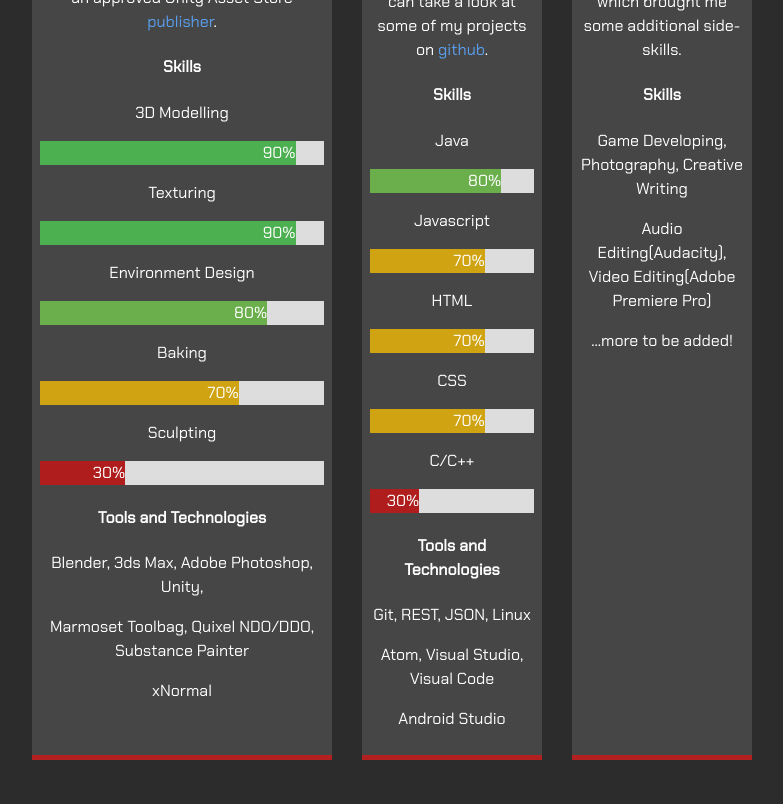
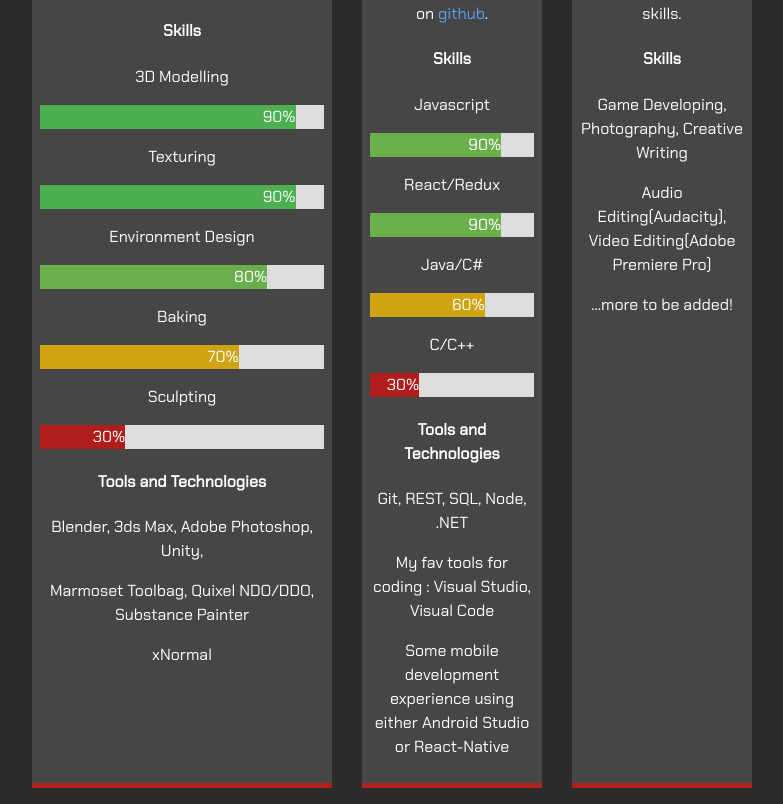
Before and after one commit to nrobert-dev/portfolio, a website: page dist/about.html in a window 1280 px wide. Shown: the part 1296-2100 px from the top of the page, without its empty margins (288-1071 px from the left). Drawn offline with Linux system fonts and the light colour scheme.

Commit message:
about section update

```diff
--- a/dist/about.html
+++ b/dist/about.html
@@ -51,7 +51,7 @@
             <div class="bio">
                 <h3 class="text-secondary">Summary</h3>
                 <p>   Hi, I'm Robert! Currently based in Timisoara, Romania. I have 4 years experience working as a Freelancer 3D Artist for various game projects. I am the solo developer for the upcoming Steam game, Dream of Me.</p>
-                <p>   I am a recent graduate from West University of Timisoara with a Degree in Computer Science. I enjoy building various apps and programs and look forward to getting better as a Software Developer.</p>
+                <p>   I am currently working as a Full-Stack Developer with technologies such as React, Redux, Node. I enjoy building various apps and programs and look forward to getting better as a Software Developer.</p>
             </div>
 
             <div class="job job-1">
@@ -105,24 +105,20 @@
                     <h4>What I Do</h4>
                         I code and drink tea(not coffee). You can take a look at some of my projects on <a style="color:rgb(90, 159, 238)" href="https://github.com/thunderent">github</a>.
                     <h4>Skills</h4>
-                    <p>Java</p>
-                    <div class="skill-container">
-                      <div class="skills green2">80%</div>
-                    </div>
 
                     <p>Javascript</p>
                     <div class="skill-container">
-                      <div class="skills orange">70%</div>
+                      <div class="skills green2">90%</div>
                     </div>
 
-                    <p>HTML</p>
+                    <p>React/Redux</p>
                     <div class="skill-container">
-                      <div class="skills orange">70%</div>
+                      <div class="skills green2">90%</div>
                     </div>
 
-                    <p>CSS</p>
+                    <p>Java/C#</p>
                     <div class="skill-container">
-                      <div class="skills orange">70%</div>
+                      <div class="skills orange">60%</div>
                     </div>
 
                     <p>C/C++</p>
@@ -132,9 +128,9 @@
 
 
                     <h4>Tools and Technologies</h4>
-                    <p>Git, REST, JSON, Linux</p>
-                    <p>Atom, Visual Studio, Visual Code</p>
-                    <p>Android Studio</p>
+                    <p>Git, REST, SQL, Node, .NET </p>
+                    <p>My fav tools for coding : Visual Studio, Visual Code</p>
+                    <p>Some mobile development experience using either Android Studio or React-Native</p>
 
             </div>
 
--- a/package.json
+++ b/package.json
@@ -12,10 +12,10 @@
   "homepage": "https://thunderent.github.io/myPortfolio",
   "dependencies": {
     "dig": "0.0.6",
-    "gh-pages": "^2.0.1",
+    "gh-pages": "^2.1.1",
     "granim": "^1.1.1",
     "i": "^0.3.6",
-    "node-sass": "^4.9.3",
-    "vegas": "^2.4.3"
+    "node-sass": "^4.13.0",
+    "vegas": "^2.4.4"
   }
 }
```
Also changed, not shown: 2 other files.
